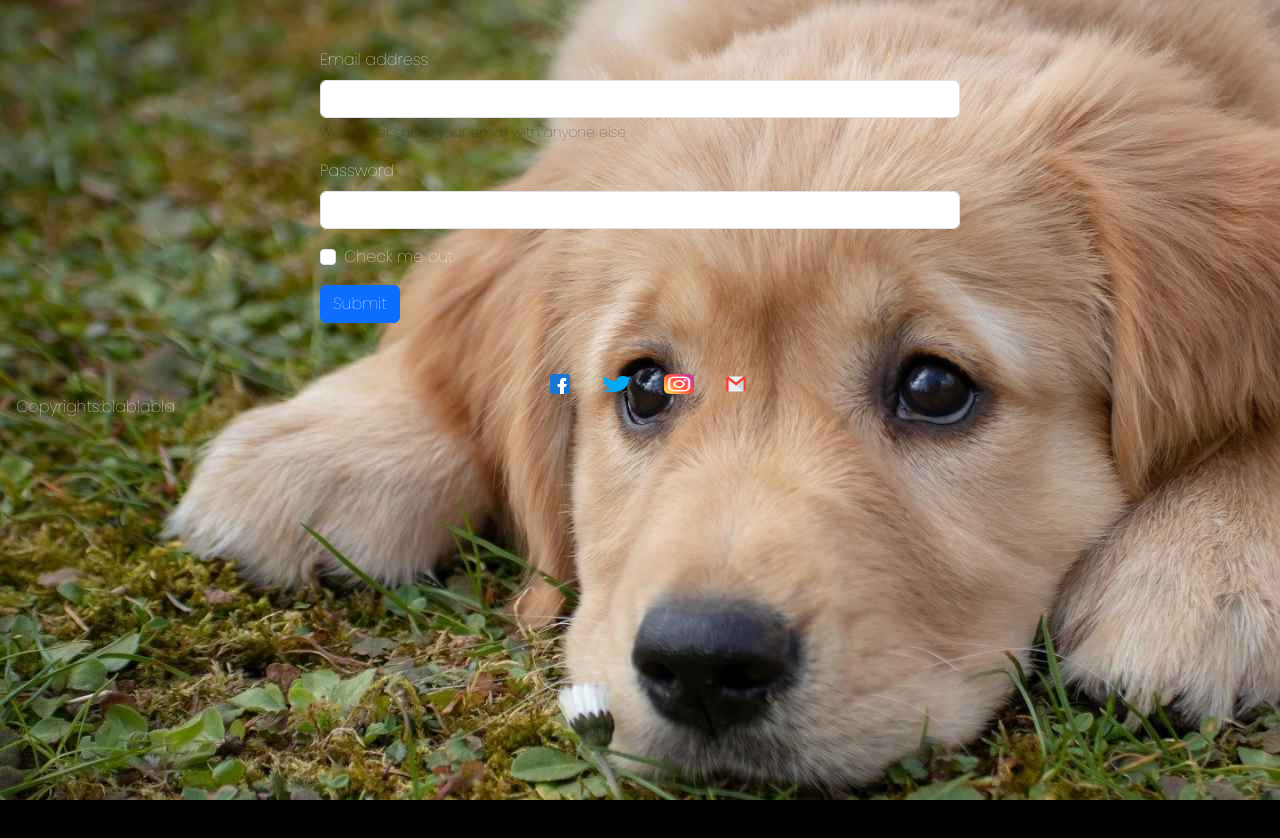
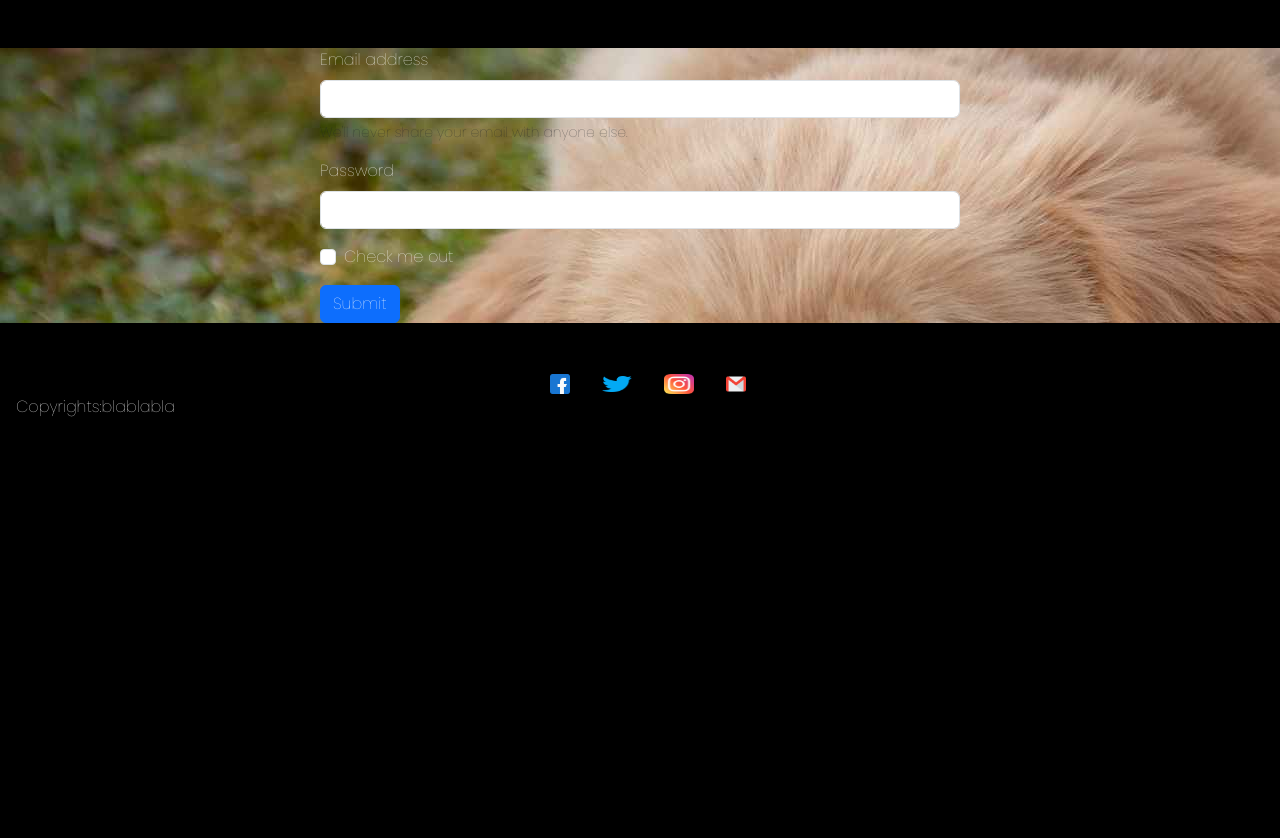
Before and after one commit to Gonzalita/PF-Gonzalez, a website: page pages/newsletter.html in a window 1280 px wide. Before the commit the page ends 800 px from the top, so only its background shows below. Drawn offline with nearby package versions, Linux system fonts and the light colour scheme.

Commit message:
movidos a wireframes

```diff
--- a/css/style.css
+++ b/css/style.css
@@ -422,8 +422,13 @@
   font-size: 60px; }
 
 .bg-image {
-  background-image: url(/images/imagen-12.jpg);
-  opacity: 0,2; }
+  background-color: black;
+  height: 100vh; }
+
+.contenedor-form {
+  display: flex;
+  margin-top: 150px;
+  background-image: url(/images/imagen-12.jpg); }
 
 .formulario {
   width: 50vw; }
@@ -431,3 +436,6 @@
 .press {
   display: inline-block;
   padding-left: 1rem; }
+
+.container-pio {
+  height: 300px; }
```
Also changed, not shown: images/wireframes/Wireframe.png (renamed from Wireframe.png), images/wireframes/index.html.png (renamed from index.html.png).
